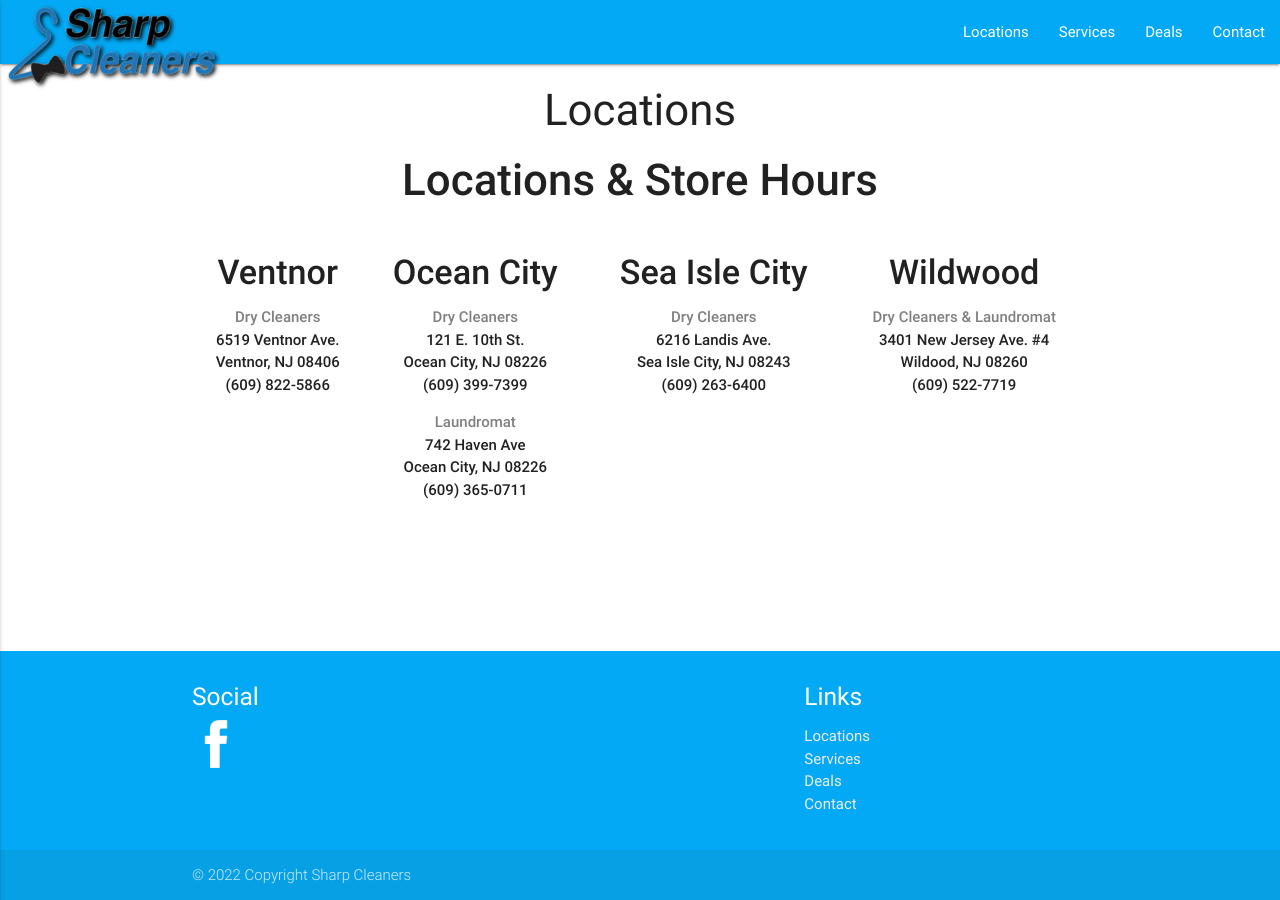
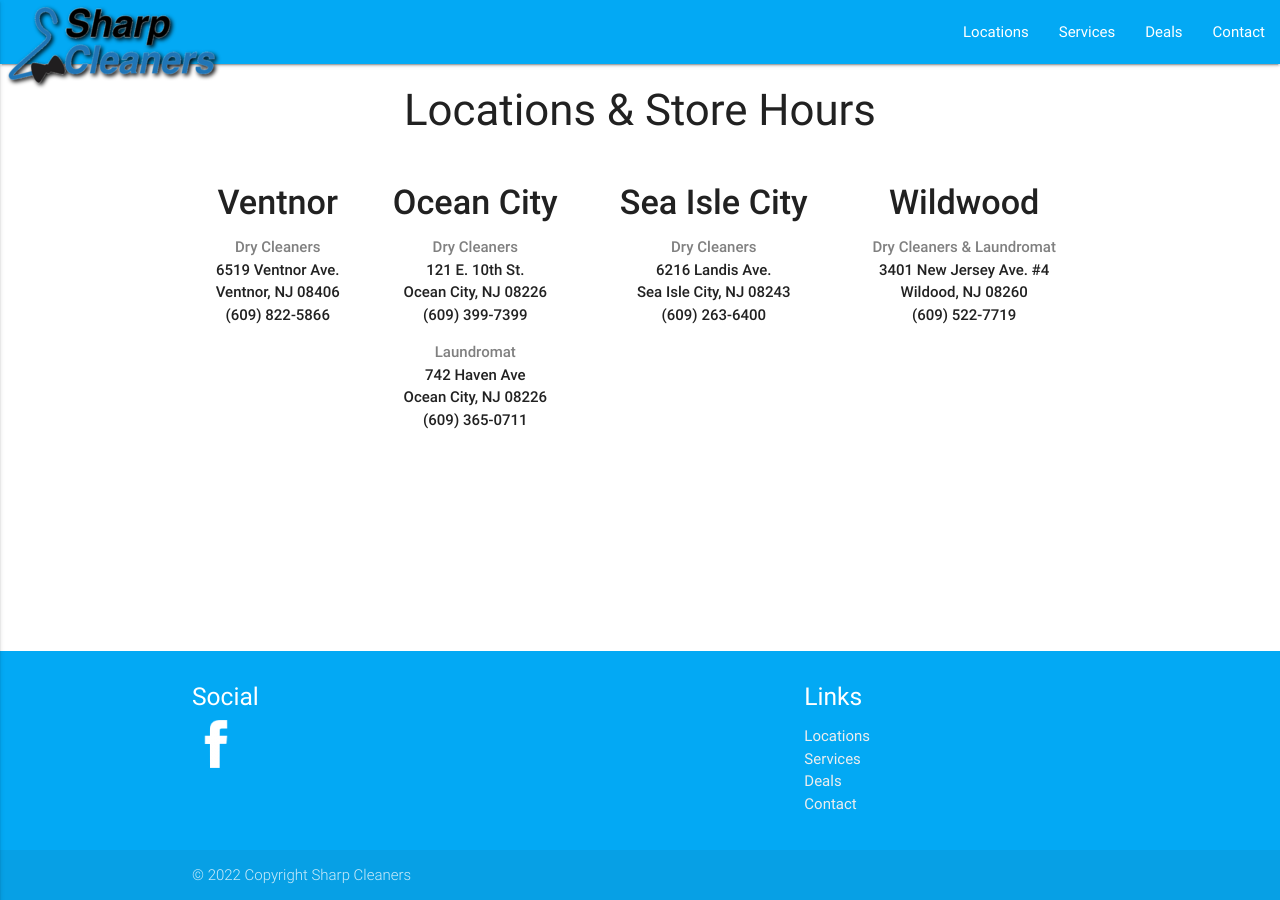
Before and after one commit to sharpcleanersnj/sharpcleanersnj.github.io, a Jekyll site: the page built from _pages/locations.md, in a window 1280 px wide. Built offline with Jekyll 4.4.1, drawn with Linux system fonts in a browser that asks for light colours; nearby versions of some CDN libraries.

Commit message:
Update locations.md

```diff
--- a/_pages/locations.md
+++ b/_pages/locations.md
@@ -1,9 +1,9 @@
 ---
 layout: page
-title: Locations
+title: Locations & Store Hours
 permalink: /locations/
 ---
-<p align=center><h3 style="text-align: center;"><strong>Locations & Store Hours</strong></h3></p>
+
 <table style="margin-left: auto; margin-right: auto;">
 <tbody>
 <tr>
```
